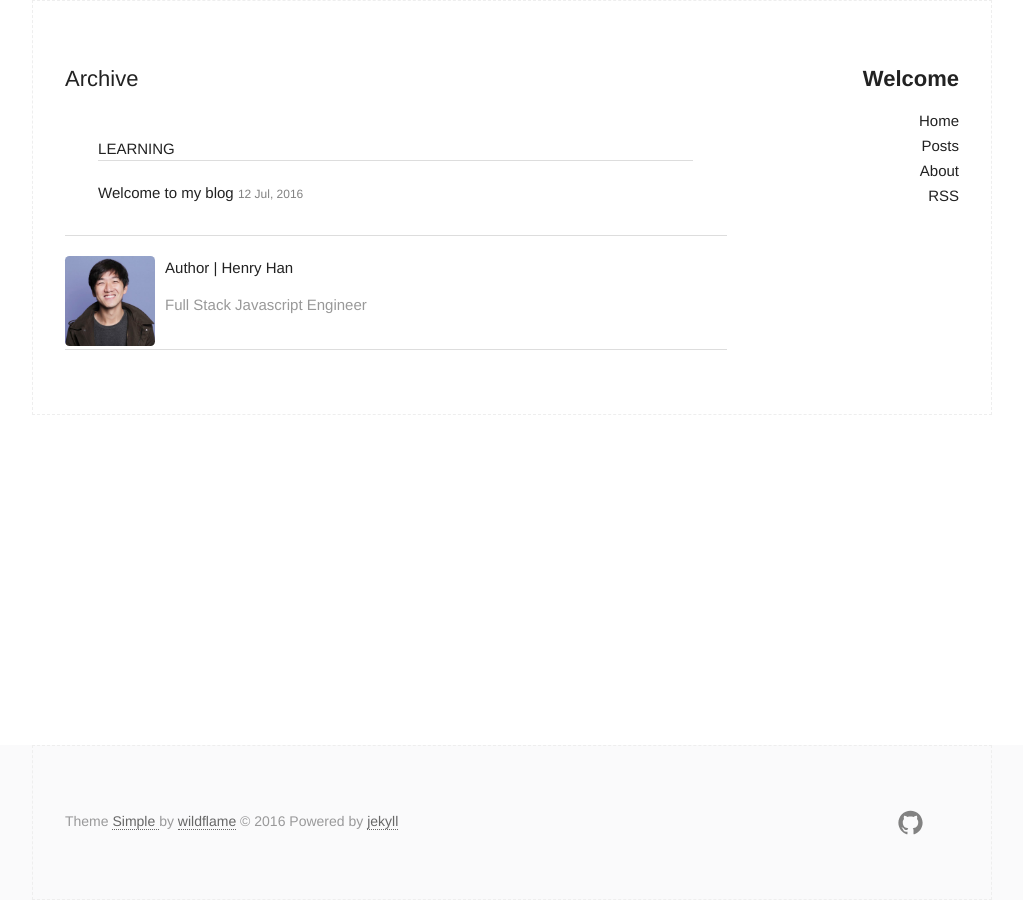
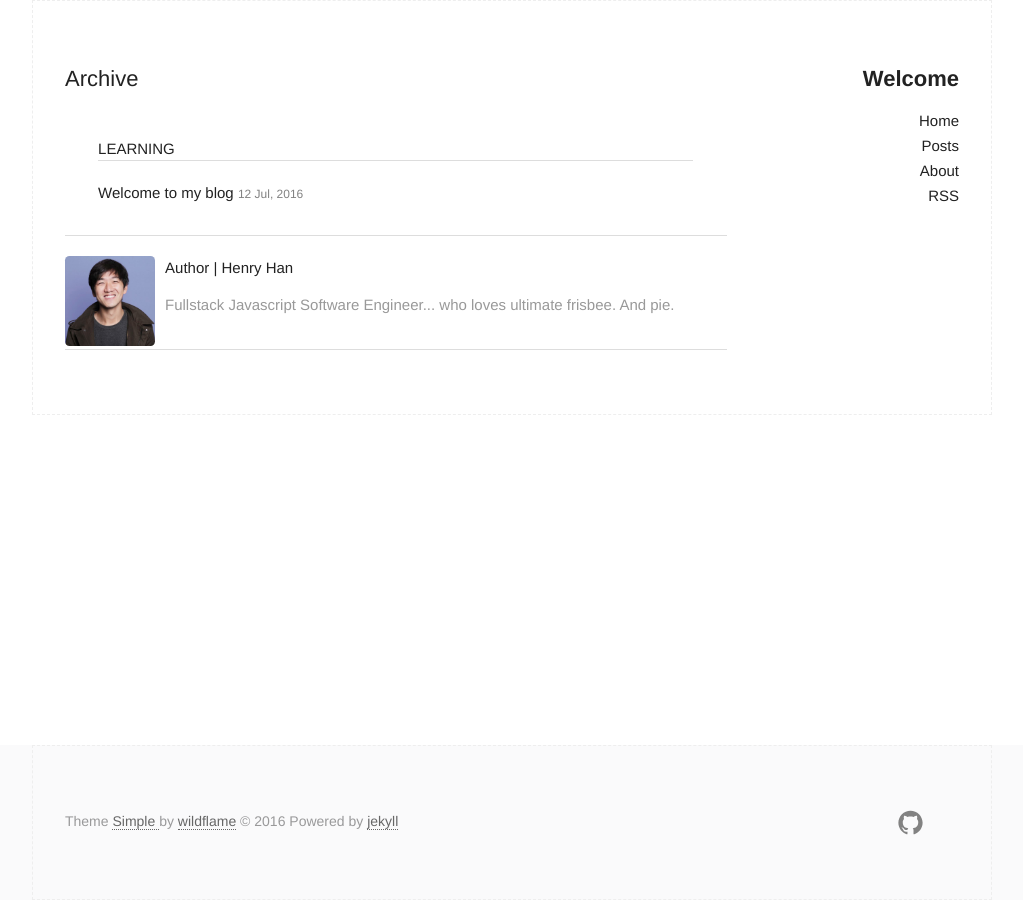
Before and after one commit to HHenry88/HHenry88.github.io, a Jekyll site: the page built from archive.html, in a window 1280 px wide. Shown: the whole page, without its empty margins (128-1151 px from the left). Built offline with Jekyll 4.4.1, drawn with Linux system fonts in a browser that asks for light colours.

Commit message:
changed bio

```diff
--- a/_includes/author.html
+++ b/_includes/author.html
@@ -3,7 +3,7 @@
   <div class="authorinfo box">
     <p>Author | Henry Han</p>
     <p class="bio">
-      Full Stack Javascript Engineer
+      Fullstack Javascript Software Engineer... who loves ultimate frisbee. And pie.
     </p>
   </div>
 </section>
```
